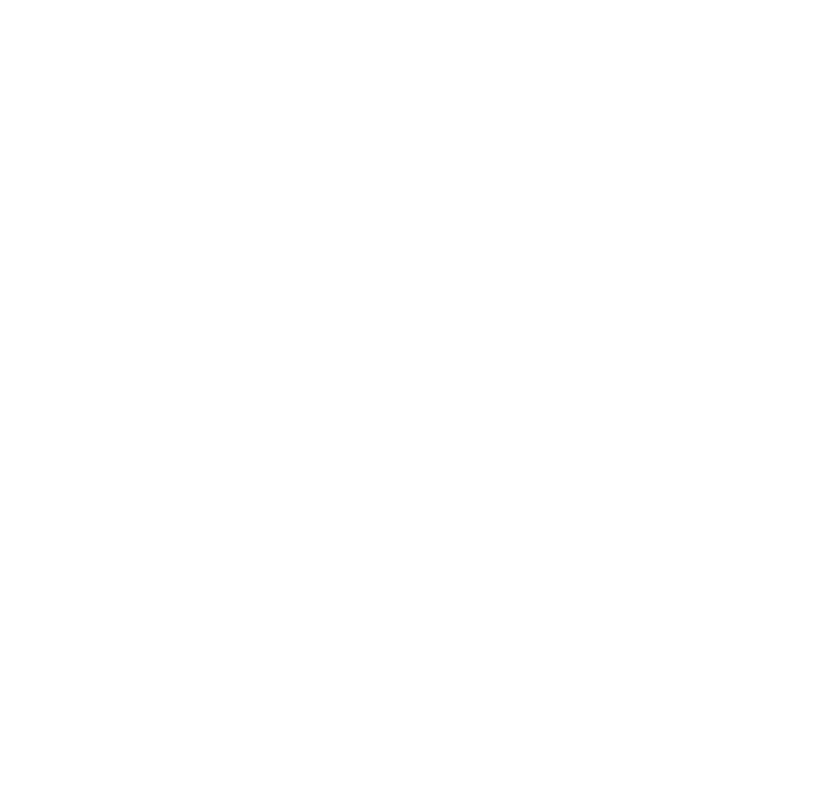
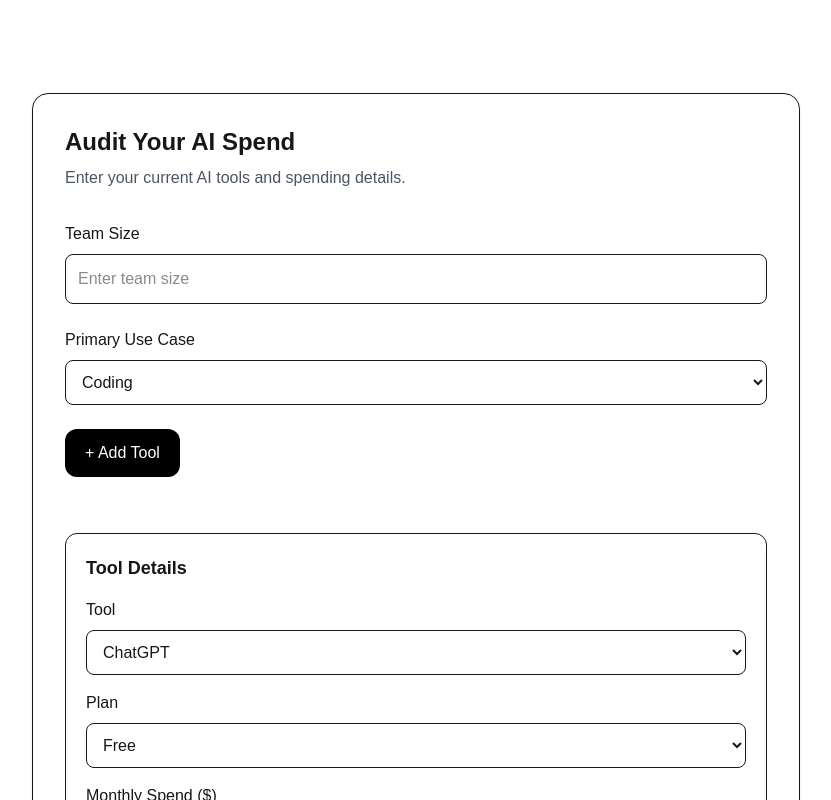
Before and after one commit to GopikaPamisetty/AI_Spend_Audit, a Next.js app: page / in a window 1280 px wide. Shown: the part 440-1240 px from the top of the page, without its empty margins (224-1055 px from the left). Before the commit the page ends 800 px from the top, so only its background shows below. Built offline with nearby package versions, Linux system fonts and the light colour scheme.

Commit message:
implement dynamic audit tool cards

```diff
--- a/src/app/page.tsx
+++ b/src/app/page.tsx
@@ -1,11 +1,12 @@
 import Navbar from "@/components/landing/Navbar";
 import Hero from "@/components/landing/Hero";
-
+import AuditForm from "@/components/audit/AuditForm";
 export default function Home() {
   return (
     <main>
       <Navbar />
       <Hero />
+      <AuditForm />
     </main>
   );
 }
--- a/src/components/audit/ToolCard.tsx
+++ b/src/components/audit/ToolCard.tsx
@@ -1,4 +1,17 @@
+"use client";
+
+import { useState } from "react";
+import { tools } from "@/constants/tools";
+
 export default function ToolCard() {
+  const [selectedToolId, setSelectedToolId] = useState(
+    tools[0].id
+  );
+
+  const selectedTool = tools.find(
+    (tool) => tool.id === selectedToolId
+  );
+
   return (
     <div className="rounded-xl border p-5">
       <h3 className="mb-4 text-lg font-semibold">
@@ -12,12 +25,21 @@ export default function ToolCard() {
             Tool
           </label>
 
-          <select className="w-full rounded-lg border p-3">
-            <option>ChatGPT</option>
-            <option>Cursor</option>
-            <option>Claude</option>
-            <option>GitHub Copilot</option>
-            <option>Gemini</option>
+          <select
+            value={selectedToolId}
+            onChange={(e) =>
+              setSelectedToolId(e.target.value)
+            }
+            className="w-full rounded-lg border p-3"
+          >
+            {tools.map((tool) => (
+              <option
+                key={tool.id}
+                value={tool.id}
+              >
+                {tool.name}
+              </option>
+            ))}
           </select>
         </div>
 
@@ -27,9 +49,11 @@ export default function ToolCard() {
           </label>
 
           <select className="w-full rounded-lg border p-3">
-            <option>Free</option>
-            <option>Pro</option>
-            <option>Business</option>
+            {selectedTool?.plans.map((plan) => (
+              <option key={plan.name}>
+                {plan.name}
+              </option>
+            ))}
           </select>
         </div>
 
```
Also changed, not shown: src/constants/tools.ts (renamed from src/types/tools.ts).
